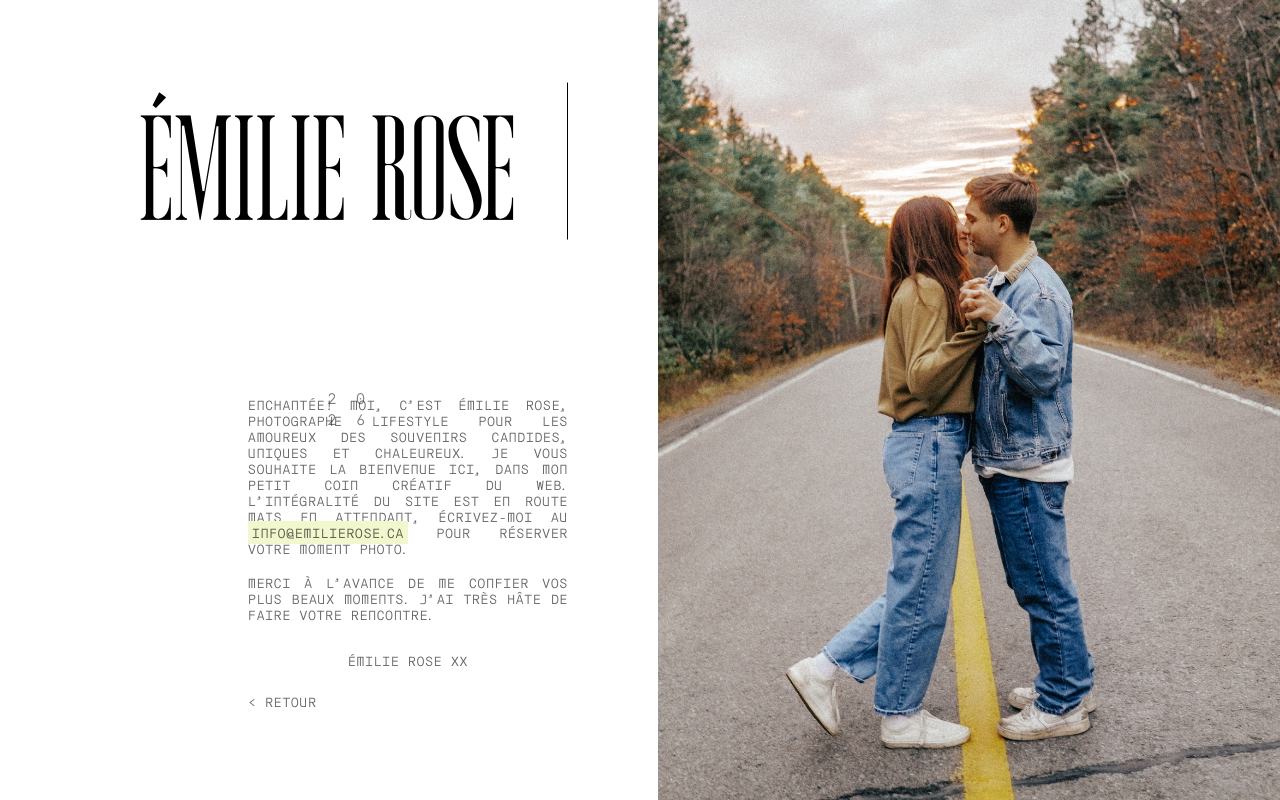
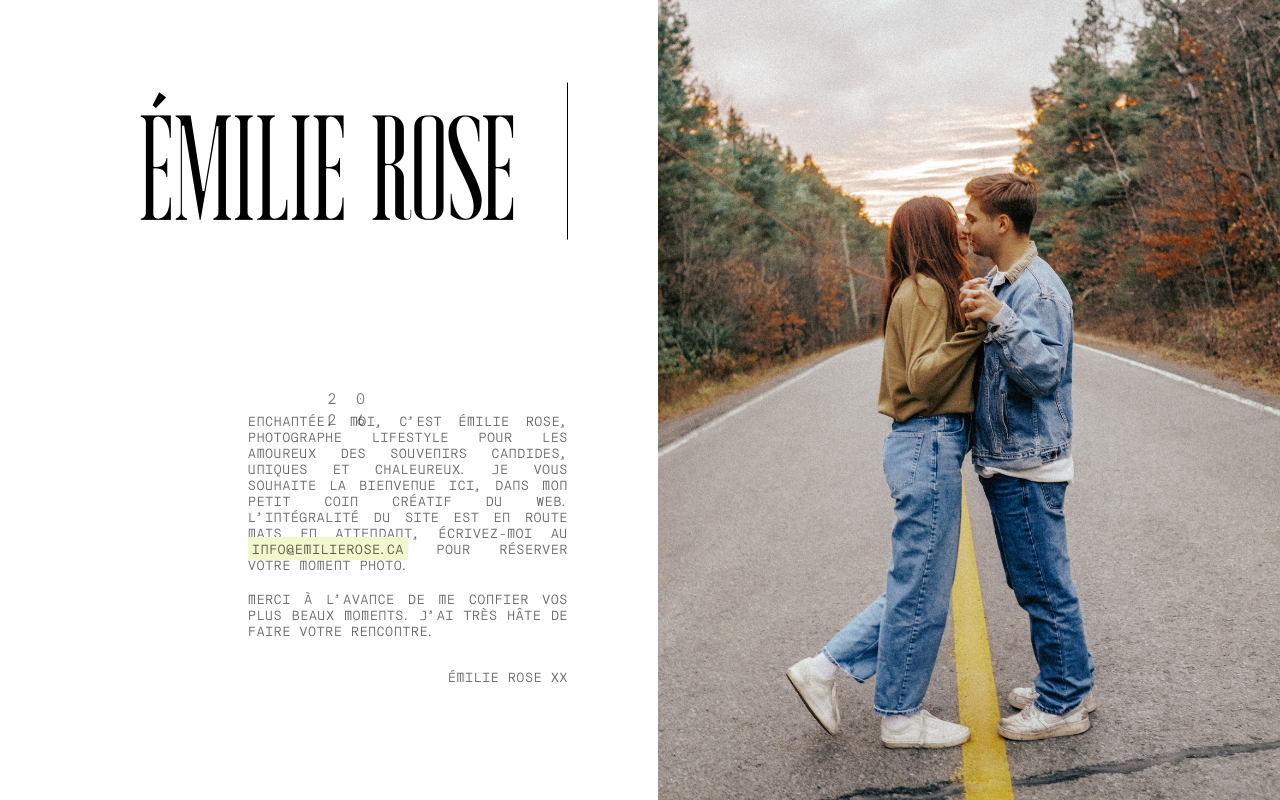
Before and after one commit to Karg007/emilierose, a Next.js app: page /photo in a window 1280 px wide. Built offline with nearby package versions, Linux system fonts and the light colour scheme.

Commit message:
Update page.tsx

```diff
--- a/app/photo/page.tsx
+++ b/app/photo/page.tsx
@@ -42,10 +42,6 @@ export default function PhotoPage() {
           </p>
 
           <div className="signature">ÉMILIE ROSE XX</div>
-
-          <Link href="/" className="back">
-            &lt; RETOUR
-          </Link>
         </div>
       </section>
 
@@ -120,7 +116,7 @@ export default function PhotoPage() {
 
         .signature {
           margin-top: 30px;
-          text-align: center;
+          text-align: right;
           margin-bottom:25px;
         }
 
```
